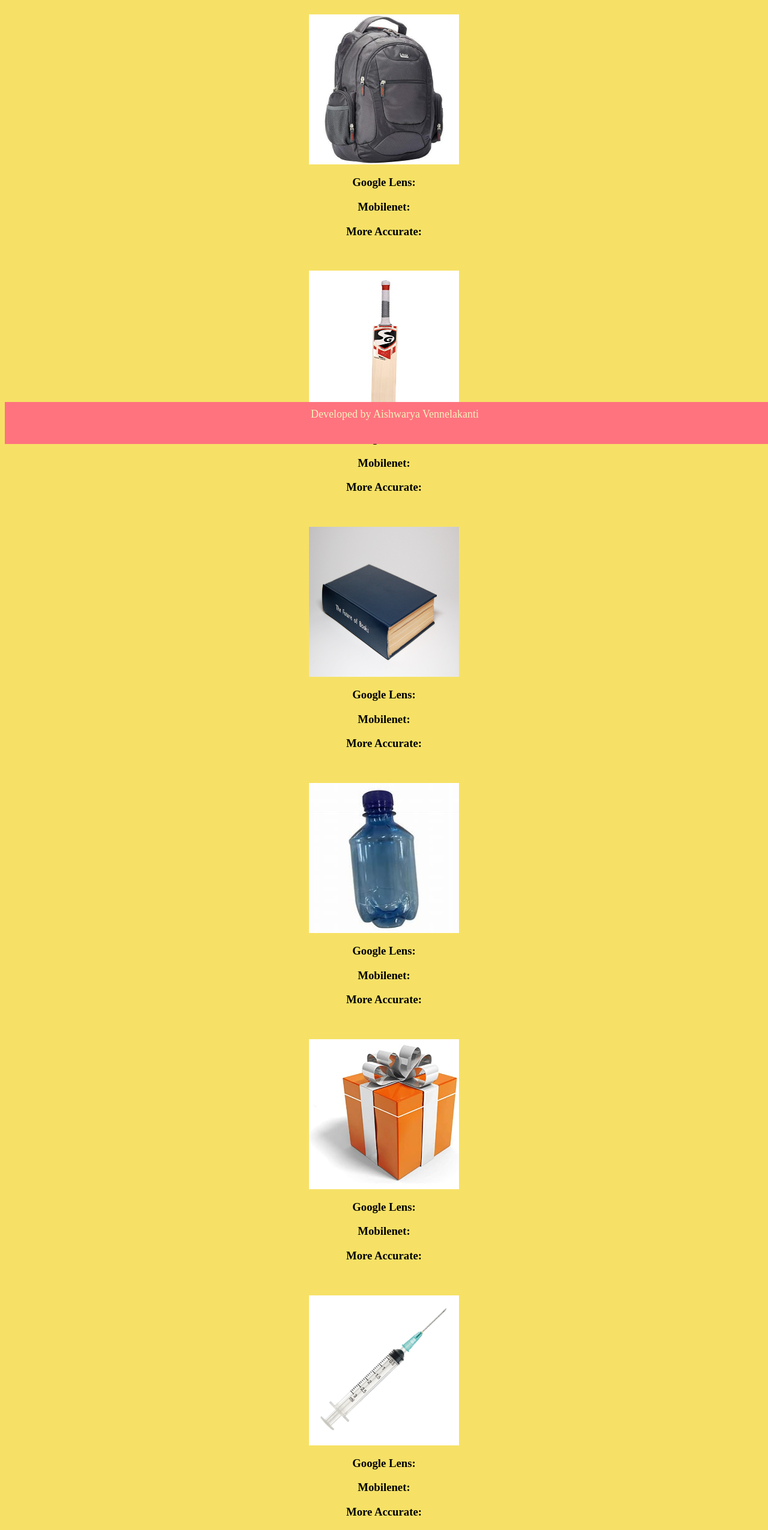
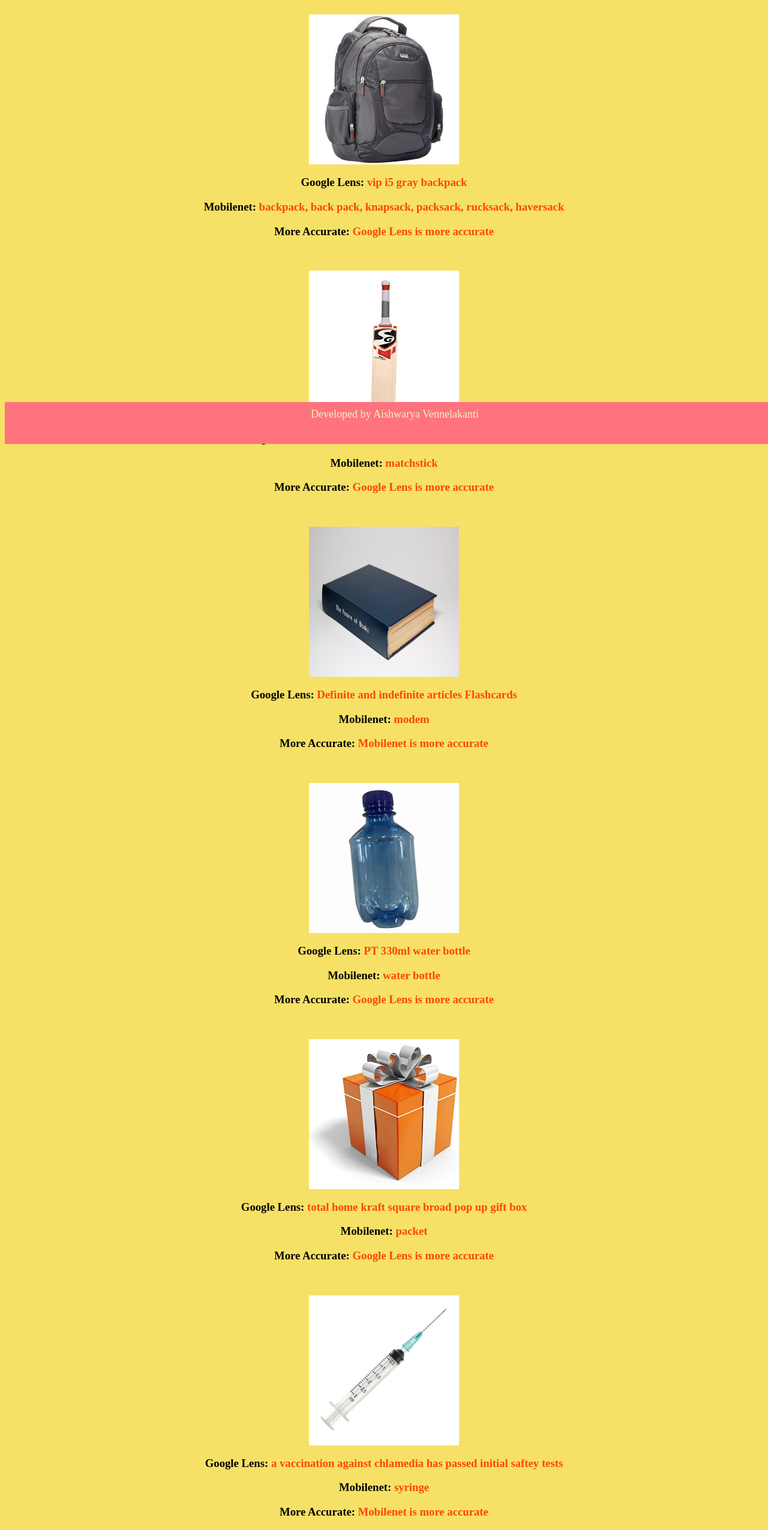
Before and after one commit to aisha100708/case-study-2, a plain HTML site: page index.html in a window 1280 px wide. Shown: the part 60-2610 px from the top of the page at 60% size. Drawn offline with Linux system fonts and the light colour scheme.

Commit message:
Add files via upload

```diff
--- a/index.html
+++ b/index.html
@@ -15,16 +15,19 @@
             <h3>
                 Google Lens:
                 <span id="gl_output">
+                    vip i5 gray backpack
                 </span>
             </h3>
             <h3>
                 Mobilenet:
                 <span id="mn_output">
+                    backpack, back pack, knapsack, packsack, rucksack, haversack
                 </span>
             </h3>
             <h3>
                 More Accurate:
                 <span id="result">
+                    Google Lens is more accurate
                 </span>
             </h3>
         </span>
@@ -34,16 +37,19 @@
             <h3>
                 Google Lens:
                 <span id="gl_output">
+                    SG VS319 PLUS Kashmir Willow Cricket Bat
                 </span>
             </h3>
             <h3>
                 Mobilenet:
                 <span id="mn_output">
+                    matchstick
                 </span>
             </h3>
             <h3>
                 More Accurate:
                 <span id="result">
+                    Google Lens is more accurate
                 </span>
             </h3>
         </span>
@@ -53,16 +59,19 @@
             <h3>
                 Google Lens:
                 <span id="gl_output">
+                    Definite and indefinite articles Flashcards
                 </span>
             </h3>
             <h3>
                 Mobilenet:
                 <span id="mn_output">
+                    modem
                 </span>
             </h3>
             <h3>
                 More Accurate:
                 <span id="result">
+                    Mobilenet is more accurate
                 </span>
             </h3>
         </span>
@@ -72,16 +81,19 @@
             <h3>
                 Google Lens:
                 <span id="gl_output">
+                    PT 330ml water bottle
                 </span>
             </h3>
             <h3>
                 Mobilenet:
                 <span id="mn_output">
+                    water bottle
                 </span>
             </h3>
             <h3>
                 More Accurate:
                 <span id="result">
+                   Google Lens is more accurate
                 </span>
             </h3>
         </span>
@@ -91,16 +103,19 @@
             <h3>
                 Google Lens:
                 <span id="gl_output">
+                    total home kraft square broad pop up gift box
                 </span>
             </h3>
             <h3>
                 Mobilenet:
                 <span id="mn_output">
+                    packet
                 </span>
             </h3>
             <h3>
                 More Accurate:
                 <span id="result">
+                    Google Lens is more accurate
                 </span>
             </h3>
         </span>
@@ -110,16 +125,19 @@
             <h3>
                 Google Lens:
                 <span id="gl_output">
+                    a vaccination against chlamedia has passed initial saftey tests
                 </span>
             </h3>
             <h3>
                 Mobilenet:
                 <span id="mn_output">
+                    syringe
                 </span>
             </h3>
             <h3>
                 More Accurate:
                 <span id="result">
+                    Mobilenet is more accurate
                 </span>
             </h3>
         </span>
@@ -129,16 +147,19 @@
             <h3>
                 Google Lens:
                 <span id="gl_output">
+                    painters palette and paint brushes on white background
                 </span>
             </h3>
             <h3>
                 Mobilenet:
                 <span id="mn_output">
+                    pick, plectrum, plectron
                 </span>
             </h3>
             <h3>
                 More Accurate:
                 <span id="result">
+                    Google Lens is more accurate
                 </span>
             </h3>
         </span>
@@ -148,16 +169,19 @@
             <h3>
                 Google Lens:
                 <span id="gl_output">
+                     on campus. jordan.
                 </span>
             </h3>
             <h3>
                 Mobilenet:
                 <span id="mn_output">
+                    matchstick
                 </span>
             </h3>
             <h3>
                 More Accurate:
                 <span id="result">
+                    Mobilenet is more accurate
                 </span>
             </h3>
         </span>
@@ -167,16 +191,19 @@
             <h3>
                 Google Lens:
                 <span id="gl_output">
+                    laxmi super stainless steel body 3 burner
                 </span>
             </h3>
             <h3>
                 Mobilenet:
                 <span id="mn_output">
+                    stove
                 </span>
             </h3>
             <h3>
                 More Accurate:
                 <span id="result">
+                    Mobilenet is more accurate
                 </span>
             </h3>
         </span>
@@ -186,25 +213,31 @@
             <h3>
                 Google Lens:
                 <span id="gl_output">
+                    boat storm
                 </span>
             </h3>
             <h3>
                 Mobilenet:
                 <span id="mn_output">
+                    digital watch
                 </span>
             </h3>
             <h3>
                 More Accurate:
                 <span id="result">
+                    Mobilenet is more accurate
                 </span>
             </h3>
         </span>
         <br>
         <h2 id="overall">
-            So, according to me,
+            I have tested 10 images.
+            <br>
+            Mobilenet model has guessed 5 of them more precisely, and Google Lens has guessed 5 of them more precisely.
+           <br>
             <span id="conclusion">
+            So, according to me, both of them are equally accurate.
             </span>
-            is more accurate.
         </h2>
         <br><br>
         <div id="footer_name_div">
--- a/style.css
+++ b/style.css
@@ -26,3 +26,12 @@ body {
     font-size: 30px;
     color: rgb(2, 2, 114);
 }
+h1 {
+    text-decoration: underline navy;
+}
+span {
+    color: orangered;
+}
+h3 {
+    color: black;
+}
```
